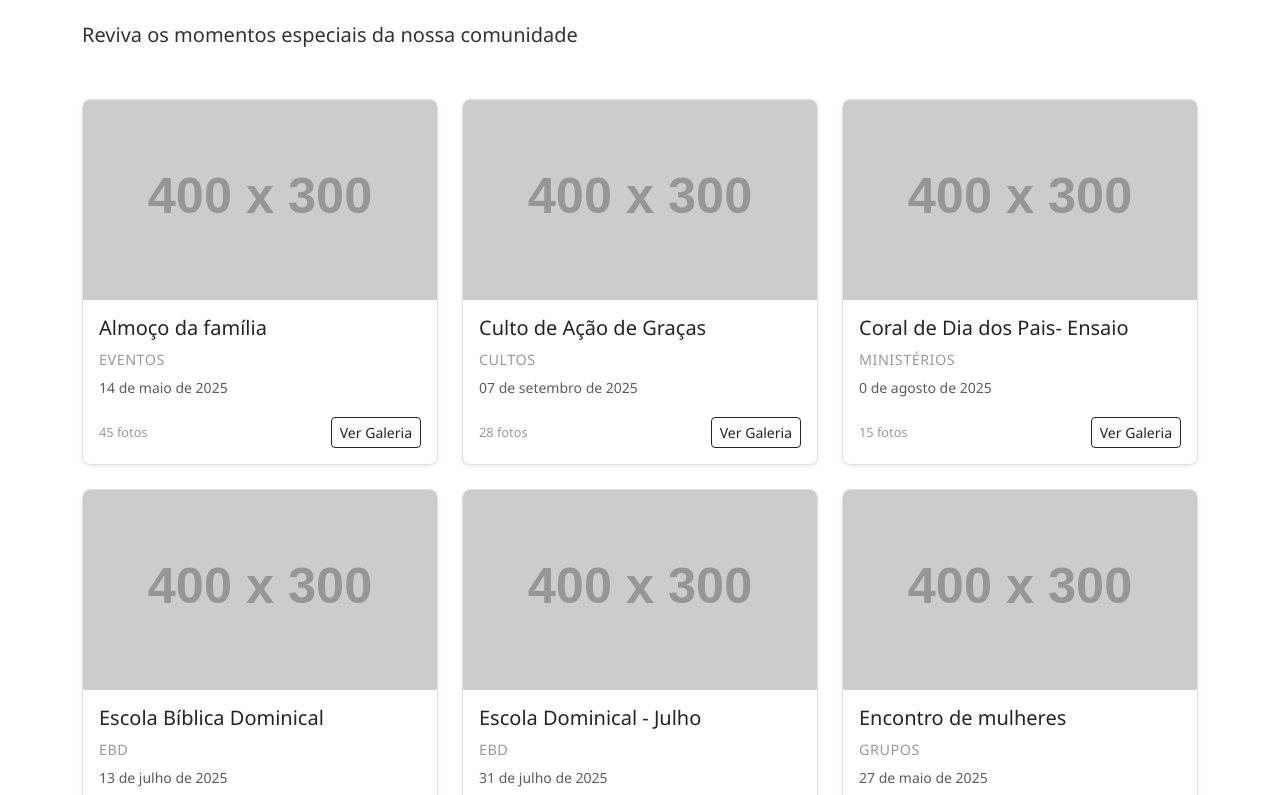
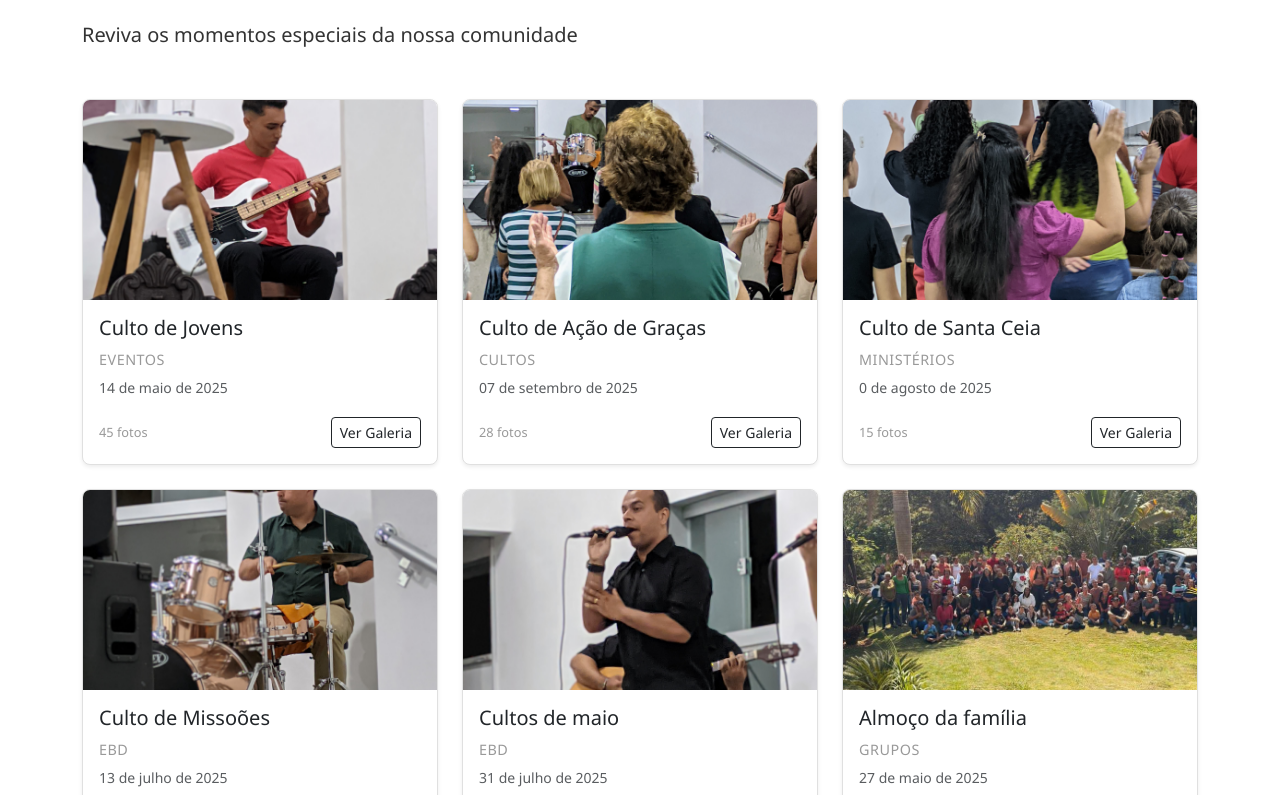
Before and after one commit to anacleto241/site_4_ipi_machado, a website: page galeria.html in a window 1280 px wide. Shown: the part 157-952 px from the top of the page. Drawn offline with nearby package versions, Linux system fonts and the light colour scheme; placeholder pictures from the web are drawn by us.

Commit message:
inserindo imagens na galeria

```diff
--- a/galeria.html
+++ b/galeria.html
@@ -30,9 +30,9 @@
                     <!-- Gallery Item 1 -->
                     <div class="col-md-6 col-lg-4">
                         <div class="card gallery-card h-100">
-                            <img src="https://via.placeholder.com/400x300?text=Conferência+de+Avivamento" class="card-img-top gallery-img" alt="Conferência de Avivamento 2024">
+                            <img src="assets/img1.jpg" class="card-img-top gallery-img" alt="Conferência de Avivamento 2024">
                             <div class="card-body">
-                                <h5 class="card-title">Almoço da família</h5>
+                                <h5 class="card-title">Culto de Jovens</h5>
                                 <p class="gallery-category mb-1">Eventos</p>
                                 <p class="card-text"><small class="text-muted">14 de maio de 2025</small></p>
                                 <div class="d-flex justify-content-between align-items-center">
@@ -46,7 +46,7 @@
                     <!-- Gallery Item 2 -->
                     <div class="col-md-6 col-lg-4">
                         <div class="card gallery-card h-100">
-                            <img src="https://via.placeholder.com/400x300?text=Culto+de+Ação+de+Graças" class="card-img-top gallery-img" alt="Culto de Ação de Graças">
+                            <img src="assets/img2.jpg" class="card-img-top gallery-img" alt="Culto de Ação de Graças">
                             <div class="card-body">
                                 <h5 class="card-title">Culto de Ação de Graças</h5>
                                 <p class="gallery-category mb-1">Cultos</p>
@@ -62,9 +62,9 @@
                     <!-- Gallery Item 3 -->
                     <div class="col-md-6 col-lg-4">
                         <div class="card gallery-card h-100">
-                            <img src="https://via.placeholder.com/400x300?text=Ministério+de+Louvor" class="card-img-top gallery-img" alt="Ministério de Louvor">
+                            <img src="assets/img3.jpg" class="card-img-top gallery-img" alt="Ministério de Louvor">
                             <div class="card-body">
-                                <h5 class="card-title">Coral de Dia dos Pais- Ensaio</h5>
+                                <h5 class="card-title">Culto de Santa Ceia</h5>
                                 <p class="gallery-category mb-1">Ministérios</p>
                                 <p class="card-text"><small class="text-muted">0 de agosto de 2025</small></p>
                                 <div class="d-flex justify-content-between align-items-center">
@@ -78,9 +78,9 @@
                     <!-- Gallery Item 4 -->
                     <div class="col-md-6 col-lg-4">
                         <div class="card gallery-card h-100">
-                            <img src="https://via.placeholder.com/400x300?text=Encontro+de+Jovens" class="card-img-top gallery-img" alt="Encontro de Jovens">
+                            <img src="assets/img4.jpg" class="card-img-top gallery-img" alt="Encontro de Jovens">
                             <div class="card-body">
-                                <h5 class="card-title">Escola Bíblica Dominical</h5>
+                                <h5 class="card-title">Culto de Missoões</h5>
                                 <p class="gallery-category mb-1">EBD</p>
                                 <p class="card-text"><small class="text-muted">13 de julho de 2025</small></p>
                                 <div class="d-flex justify-content-between align-items-center">
@@ -94,9 +94,9 @@
                     <!-- Gallery Item 5 -->
                     <div class="col-md-6 col-lg-4">
                         <div class="card gallery-card h-100">
-                            <img src="https://via.placeholder.com/400x300?text=Escola+Dominical" class="card-img-top gallery-img" alt="Escola Dominical">
+                            <img src="assets/img5.jpg" class="card-img-top gallery-img" alt="Escola Dominical">
                             <div class="card-body">
-                                <h5 class="card-title">Escola Dominical - Julho</h5>
+                                <h5 class="card-title">Cultos de maio</h5>
                                 <p class="gallery-category mb-1">EBD</p>
                                 <p class="card-text"><small class="text-muted">31 de julho de 2025</small></p>
                                 <div class="d-flex justify-content-between align-items-center">
@@ -110,9 +110,9 @@
                     <!-- Gallery Item 6 -->
                     <div class="col-md-6 col-lg-4">
                         <div class="card gallery-card h-100">
-                            <img src="https://via.placeholder.com/400x300?text=Campanha+de+Agasalhos" class="card-img-top gallery-img" alt="Campanha de Agasalhos">
+                            <img src="assets/carrousel_1.jpg" class="card-img-top gallery-img" alt="Campanha de Agasalhos">
                             <div class="card-body">
-                                <h5 class="card-title">Encontro de mulheres</h5>
+                                <h5 class="card-title">Almoço da família</h5>
                                 <p class="gallery-category mb-1">Grupos</p>
                                 <p class="card-text"><small class="text-muted">27 de maio de 2025</small></p>
                                 <div class="d-flex justify-content-between align-items-center">
```
Also changed, not shown: calendario.html (+1 -1 lines), assets/img1.jpg (added), assets/img2.jpg (added), assets/img3.jpg (added), assets/img4.jpg (added), assets/img5.jpg (added), 1 other file.
